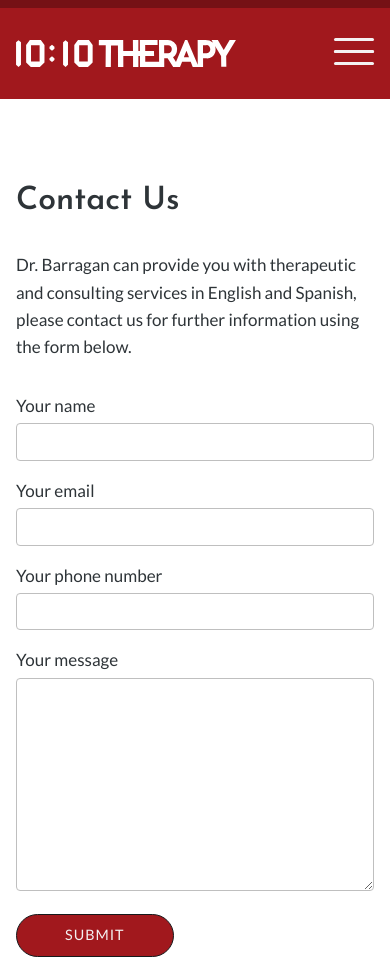
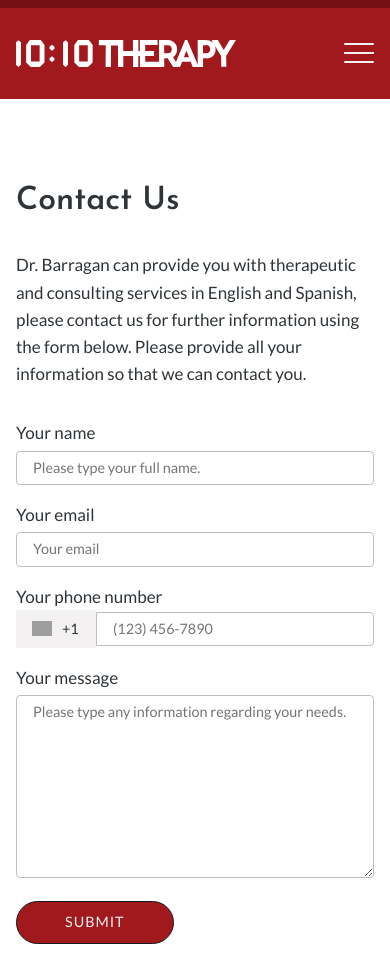
Before and after one commit to moitorrijos/tententherapy-eleventy, an Eleventy site: page contact.html in a window 390 px wide. Shown: the top 960 px of the page. Built offline with nearby package versions, Linux system fonts and the light colour scheme; Eleventy itself is replaced by a stand-in of ours; files that its build step writes are made by us from their sources; grey boxes are pictures that could not be loaded; a script that the page names is missing.

Commit message:
Adds us flag for phone No. input and some style fixes.

```diff
--- a/_includes/footer.njk
+++ b/_includes/footer.njk
@@ -1,9 +1,9 @@
 <div class="footer-banner">
   <div class="container">
     <p>
-    Our approach to therapy incorporates treatment modalities which
-    focus on collaborating with each client to achieve their goals, establish overall
-    needs and respectfully address their concerns.
+      Our approach to therapy incorporates treatment modalities which
+      focus on collaborating with each client to achieve their goals, establish overall
+      needs and respectfully address their concerns.
     </p>
     {% include 'buttons.njk' %}
   </div>
--- a/contact.html
+++ b/contact.html
@@ -8,23 +8,54 @@ title: Contact us | TenTenTherapy
     <p>
       Dr. Barragan can provide you with therapeutic and consulting services in English
       and Spanish, please contact us for further information using the form below.
+      Please provide all your information so that we can contact you.
     </p>
     <form action="/contact" method="post">
       <label for="your-name">
         Your name
-        <input type="text" name="your-name" id="your-name" required>
+        <input
+          type="text"
+          name="your-name"
+          id="your-name"
+          placeholder="Please type your full name."
+          required
+        >
       </label>
       <label for="your-email">
         Your email
-        <input type="email" name="your-email" id="your-email" required>
+        <input
+          type="email"
+          name="your-email"
+          id="your-email"
+          placeholder="Your email"
+          required
+        >
       </label>
       <label for="your-phone">
         Your phone number
-        <input type="tel" name="your-phone" id="your-phone" required>
+        <div class="phone-picker">
+          <div class="int-phone-chooser">
+            <div class="flag-picker">
+              <img src="https://cdn.kcak11.com/CountryFlags/countries/us.svg" alt="United States">
+              <span>+1</span>
+            </div>
+          </div>
+          <input
+            type="tel"
+            name="your-phone"
+            id="your-phone"
+            placeholder="(123) 456-7890"
+          >
+        </div>
       </label>
       <label for="your-message">
         Your message
-        <textarea name="your-message" id="your-message" rows="10" required></textarea>
+        <textarea
+          name="your-message"
+          id="your-message"
+          rows="10"
+          placeholder="Please type any information regarding your needs."
+          required></textarea>
       </label>
       <button type="submit">Submit</button>
     </form>
--- a/sass/_contact.scss
+++ b/sass/_contact.scss
@@ -19,6 +19,7 @@
       border: 1px solid $medium-gray;
       border-radius: 4px;
       width: 100%;
+      font-size: 0.9rem;
     }
 
     button {
--- a/sass/_footer.scss
+++ b/sass/_footer.scss
@@ -38,6 +38,9 @@ footer {
 .inner-footer {
   padding-top: 4rem;
   padding-bottom: 4rem;
+  display: flex;
+  flex-direction: column;
+  gap: 2rem;
 
   @media screen and (min-width: 960px) {
     display: grid;
@@ -79,6 +82,10 @@ footer {
     width: 90%;
     max-width: 280px;
     margin-top: 2rem;
+
+    p {
+      margin-bottom: 0;
+    }
   }
 
   .payment-methods p {
--- a/sass/_menu-toggle.scss
+++ b/sass/_menu-toggle.scss
@@ -1,7 +1,10 @@
+$button_width: 30px;
+$button_height: 20px;
+
 button.menu-toggle {
   display: none;
-  width: 40px;
-  height: 30px;
+  width: $button_width;
+  height: $button_height;
   position: relative;
   background-color: transparent;
   appearance: none;
@@ -13,9 +16,9 @@ button.menu-toggle {
 
   span {
     display: block;
-    width: 40px;
-    height: 3px;
-    border-radius: 4px;
+    width: $button_width;
+    height: $button_height/10;
+    border-radius: $button_width/10;
     background-color: $light-gray;
     position: absolute;
     left: 0;
@@ -27,11 +30,11 @@ button.menu-toggle {
     }
 
     &:nth-child(2), &:nth-child(3) {
-      top: 12px;
+      top: $button_height/2 - $button_height/10/2;
     }
 
     &:nth-child(4) {
-      top: 24px;
+      bottom: 0;
     }
   }
 
--- /dev/null
+++ b/sass/_phone-input.scss
@@ -0,0 +1,72 @@
+.phone-picker.phone-picker.phone-picker {
+  display: flex;
+  align-items: center;
+  flex-wrap: nowrap;
+  .int-phone-chooser {
+    width: 10%;
+    min-width: 80px;
+    position: relative;
+    height: auto;
+    margin: 0;
+    font-size: 0.9rem;
+    line-height: 1.5;
+
+    .flag-picker {
+      display: flex;
+      flex-wrap: nowrap;
+      align-items: center;
+      background: $light-gray;
+      gap: 10px;
+      padding: 0.5rem 1rem;
+      cursor: pointer;
+      img {
+        width: 20px;
+        height: auto;
+        padding: 0;
+        margin: 0;
+        &.down-arrow {
+          width: 14px;
+        }
+      }
+    }
+
+    ul.country-code {
+      position: absolute;
+      top: 100%;
+      left: 0;
+      list-style: none;
+      padding: 0;
+      margin: 0;
+      background: $light-gray;
+      white-space: nowrap;
+      max-height: 210px;
+      overflow-y: scroll;
+      box-shadow: rgba(10, 31, 68, 0.06) 0px 32px 80px, rgba(50, 50, 71, 0.05) 0px 32px 48px, rgba(50, 50, 71, 0.2) 0 10px 24px;
+      li {
+        display: flex;
+        flex-wrap: nowrap;
+        align-items: center;
+        gap: 10px;
+        padding: 0.5rem;
+        img {
+          width: 20px;
+          height: auto;
+          padding: 0;
+          margin: 0;
+          display: inline-block;
+        }
+        span {
+          color: lighten($dark-gray, 20%);
+        }
+      }
+
+      display: none;
+    }
+  }
+  input {
+    width: 90%;
+    border-top-left-radius: 0;
+    border-bottom-left-radius: 0;
+    margin: 0;
+  }
+}
--- a/sass/_variables.scss
+++ b/sass/_variables.scss
@@ -3,6 +3,7 @@ $dark-primary-color: darken($primary-color, 10%);
 $light-primary-color: lighten($primary-color, 10%);
 $secondary-color: #15191B;
 $light-secondary-color: lighten($secondary-color, 10%);
+$white: #FFFFFF;
 $light-gray: #F4F1F2;
 $medium-gray: #BFBFBF;
 $dark-gray: #2E3438;
--- a/sass/main.scss
+++ b/sass/main.scss
@@ -7,4 +7,5 @@
 @import 'about';
 @import 'services';
 @import 'contact';
+@import 'phone-input';
 @import 'footer';
```
Also changed, not shown: img/downward-arrow.svg (added), 6 other files.
